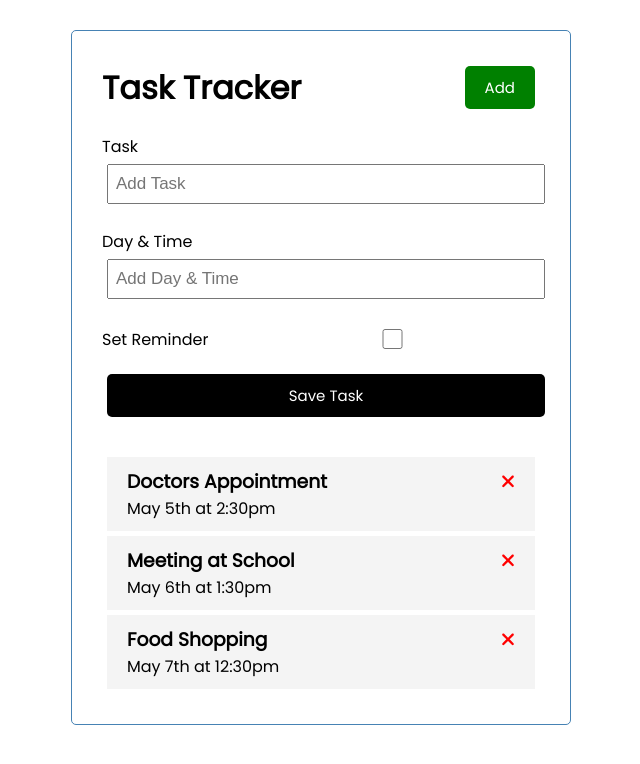
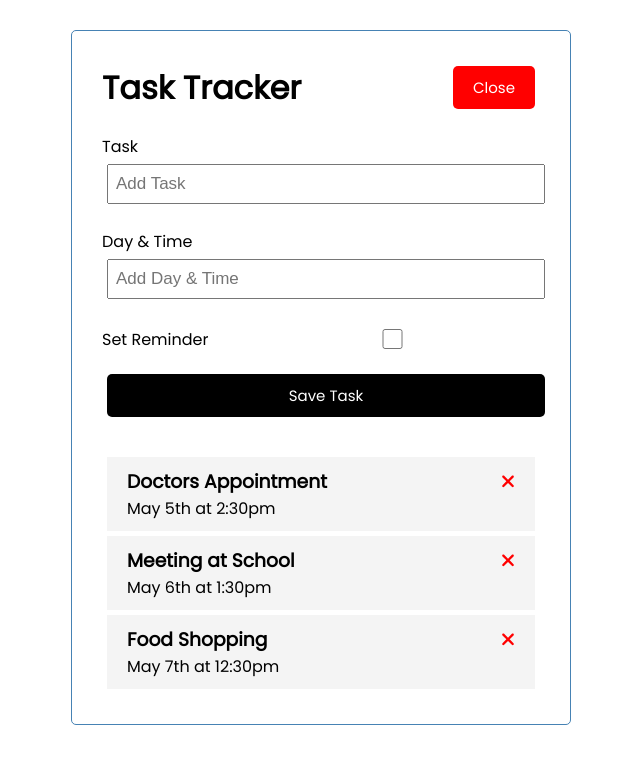
Before and after one commit to CollinClifford/todolist-fe, an Angular app: page / in a window 1280 px wide. Both pictures are taken after a click on the button "Add". Shown: the top 764 px of the page, without its empty margins (319-959 px from the left). Built offline with nearby package versions, Linux system fonts and the light colour scheme; data requests are answered from the project's data file.

Commit message:
toggle button

```diff
--- a/src/app/components/add-task/add-task.component.html
+++ b/src/app/components/add-task/add-task.component.html
@@ -1,4 +1,4 @@
-<form (ngSubmit)="onSubmit()" class="add-form">
+<form *ngIf="showAddTask" (ngSubmit)="onSubmit()" class="add-form">
   <div class="form-control">
     <label for="text">Task</label
     ><input
--- a/src/app/components/add-task/add-task.component.ts
+++ b/src/app/components/add-task/add-task.component.ts
@@ -1,4 +1,6 @@
 import { Component, OnInit, Output, EventEmitter } from '@angular/core';
+import { Subscription } from 'rxjs';
+import { UiService } from 'src/app/services/ui.service';
 import { Task } from 'src/app/Task';
 
 @Component({
@@ -12,8 +14,14 @@
   text!: string;
   day!: string;
   reminder: boolean = false;
+  showAddTask!: boolean;
+  subscription: Subscription;
 
-  constructor() {}
+  constructor(private uiService: UiService) {
+    this.subscription = this.uiService
+      .onToggle()
+      .subscribe((value) => (this.showAddTask = value));
+  }
 
   ngOnInit(): void {}
 
--- a/src/app/components/header/header.component.html
+++ b/src/app/components/header/header.component.html
@@ -1,8 +1,8 @@
 <header>
   <h1>{{ title }}</h1>
   <app-button
-    color="green"
-    text="Add"
+    color="{{ showAddTask ? 'red' : 'green' }}"
+    text="{{ showAddTask ? 'Close' : 'Add' }}"
     (btnClick)="toggleAddTask()"
   ></app-button>
 </header>
--- a/src/app/components/header/header.component.ts
+++ b/src/app/components/header/header.component.ts
@@ -1,4 +1,6 @@
 import { Component, OnInit } from '@angular/core';
+import { UiService } from 'src/app/services/ui.service';
+import { Subscription } from 'rxjs';
 
 @Component({
   selector: 'app-header',
@@ -7,11 +9,18 @@
 })
 export class HeaderComponent implements OnInit {
   title: string = 'Task Tracker';
-  constructor() {}
+  showAddTask!: boolean;
+  subscription!: Subscription;
+
+  constructor(private uiService: UiService) {
+    this.subscription = this.uiService
+      .onToggle()
+      .subscribe((value) => (this.showAddTask = value));
+  }
 
   ngOnInit(): void {}
 
   toggleAddTask() {
-    console.log('toggle');
+    this.uiService.toggleAddTask();
   }
 }
--- /dev/null
+++ b/src/app/services/ui.service.ts
@@ -0,0 +1,21 @@
+import { Injectable } from '@angular/core';
+import { Observable, Subject } from 'rxjs';
+
+@Injectable({
+  providedIn: 'root',
+})
+export class UiService {
+  private showAddTask: boolean = false;
+  private subject = new Subject<any>();
+
+  constructor() {}
+
+  toggleAddTask(): void {
+    this.showAddTask = !this.showAddTask;
+    this.subject.next(this.showAddTask);
+  }
+
+  onToggle(): Observable<any> {
+    return this.subject.asObservable();
+  }
+}
```
Also changed, not shown: 1 other file (tests, documents, lock files or other folders).
